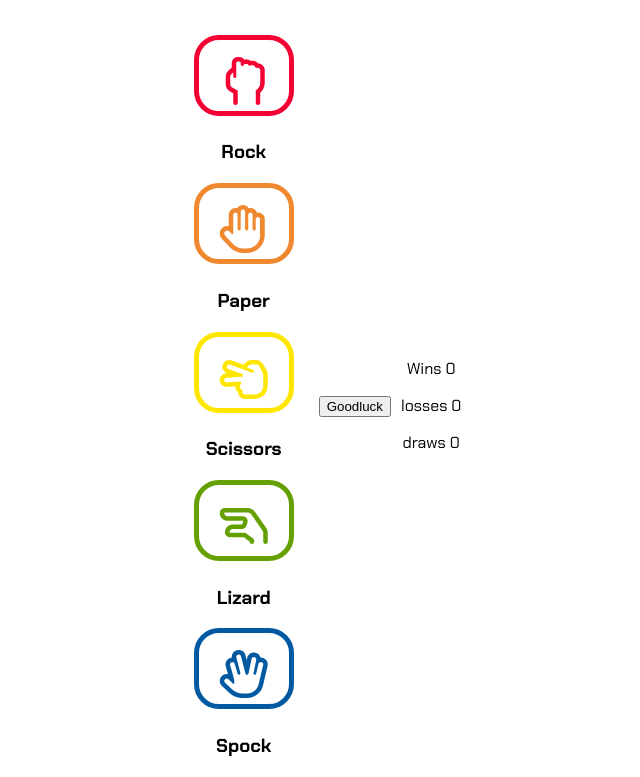
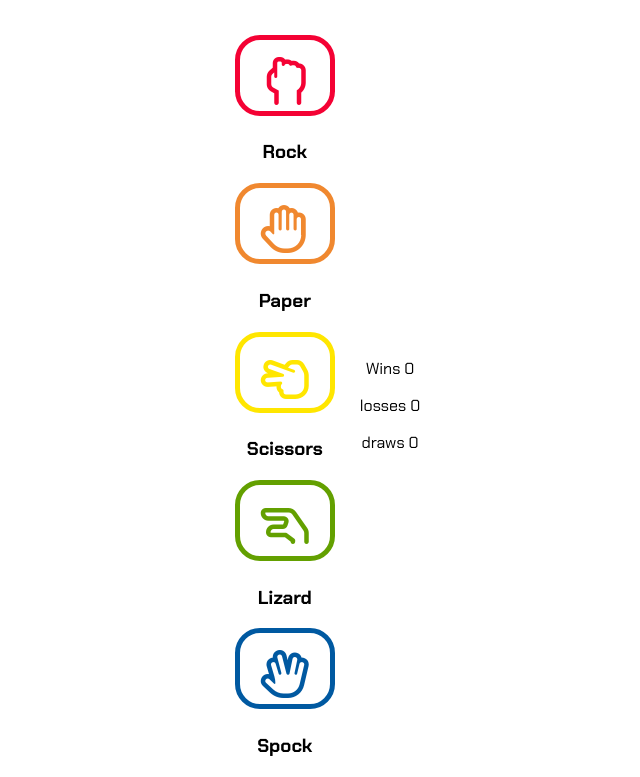
Before and after one commit to JonOwenWilliams/Rock-Paper-Scissors-Lizard-Spock, a plain HTML site: page index.html in a window 1280 px wide. Shown: the part 163-940 px from the top of the page, without its empty margins (320-960 px from the left). Drawn offline with Linux system fonts and the light colour scheme; a web font is replaced by a local one.

Commit message:
removed good luck buton as it serves no purpose

```diff
--- a/index.html
+++ b/index.html
@@ -41,10 +41,6 @@
             <h3>Spock</h3>
             </div>
         </div>
-        <!-- Play button -->
-        <div id="goodluckbutton">
-            <button id="playbutton">Goodluck</button>
-        </div>
         <!-- Score box -->
          <div id="scorebox">
             <p class="scores">Wins <span id="wins">0</span></p>
```
